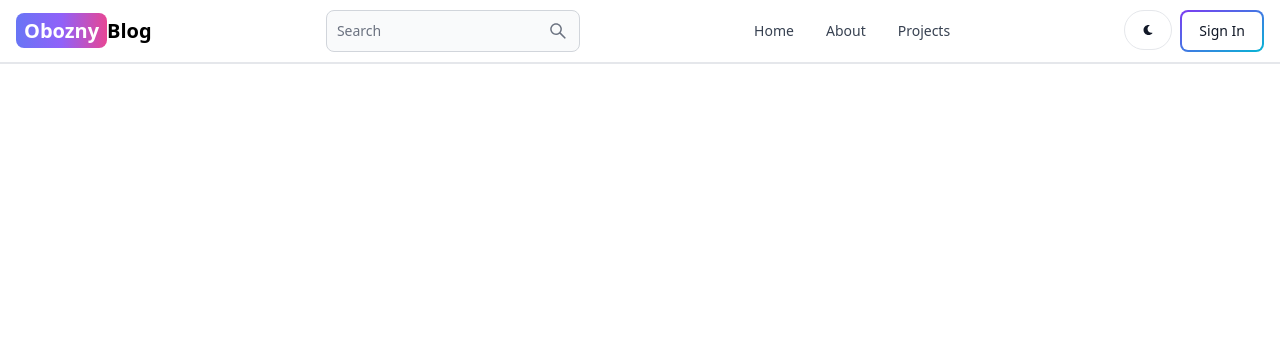
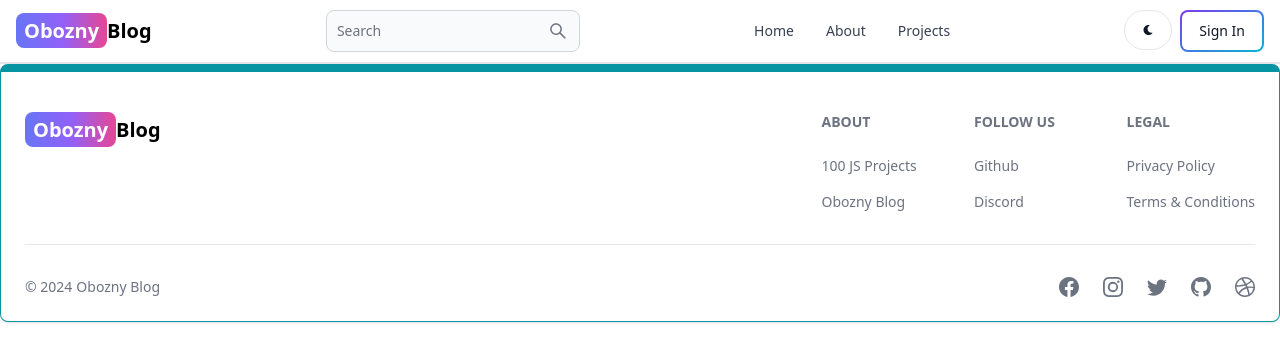
Before and after one commit to sasha1985obozny/mern-blog, a React (Vite) app in the folder client/: page /projects in a window 1280 px wide. Shown: the top 362 px of the page. Built offline with nearby package versions, Linux system fonts and the light colour scheme.

Commit message:
create footer component

```diff
--- a/client/src/App.jsx
+++ b/client/src/App.jsx
@@ -7,6 +7,7 @@
 import Dashboard from './pages/Dashboard'
 import Projects from './pages/Projects'
 import Header from './components/Header'
+import FooterComponent from './components/Footer'
 
 export default function App() {
   return (
@@ -20,6 +21,7 @@
         <Route path='/dashboard' element={<Dashboard />} />
         <Route path='/projects' element={<Projects />} />
       </Routes>
+      <FooterComponent />
     </BrowserRouter>
   )
 }
--- /dev/null
+++ b/client/src/components/Footer.jsx
@@ -0,0 +1,109 @@
+import React from "react";
+import { Footer } from "flowbite-react";
+import { Link } from "react-router-dom";
+import {
+  BsFacebook,
+  BsInstagram,
+  BsTwitter,
+  BsGithub,
+  BsDribbble,
+} from "react-icons/bs";
+
+export default function FooterComponent() {
+  return (
+    <Footer container className="border border-t-8 border-teal-500">
+      <div className="w-full max-w-7xl mx-auto">
+        <div className="grid w-full justify-between sm:flex md:grid-cols-1">
+          <div className="mt-5">
+            <Link
+              to="/"
+              className="self-center whitespace-nowrap text-lg sm:text-xl font-semibold dark:text-white"
+            >
+              <span className="px-2 py-1 bg-gradient-to-r from-indigo-500 via-purple-500 to-pink-500 rounded-lg text-white">
+                Obozny
+              </span>
+              Blog
+            </Link>
+          </div>
+          <div className="grid grid-cols-2 gap-8 mt-4 sm:grid-cols-3 sm:gap-6">
+            <div>
+              <Footer.Title title="About" />
+              <Footer.LinkGroup col>
+                <Footer.Link
+                  href="htts://www.100jsprojects.com"
+                  target="_blank"
+                  rel="noopener noreferer"
+                >
+                  100 JS Projects
+                </Footer.Link>
+                <Footer.Link
+                  href="/about"
+                  target="_blank"
+                  rel="noopener noreferer"
+                >
+                  Obozny Blog
+                </Footer.Link>
+              </Footer.LinkGroup>
+            </div>
+
+            <div>
+              <Footer.Title title="Follow us" />
+              <Footer.LinkGroup col>
+                <Footer.Link
+                  href="htts://www.100jsprojects.com"
+                  target="_blank"
+                  rel="noopener noreferer"
+                >
+                  Github
+                </Footer.Link>
+                <Footer.Link
+                  href="/about"
+                  target="_blank"
+                  rel="noopener noreferer"
+                >
+                  Discord
+                </Footer.Link>
+              </Footer.LinkGroup>
+            </div>
+
+            <div>
+              <Footer.Title title="Legal" />
+              <Footer.LinkGroup col>
+                <Footer.Link
+                  href="htts://www.100jsprojects.com"
+                  target="_blank"
+                  rel="noopener noreferer"
+                >
+                  Privacy Policy
+                </Footer.Link>
+                <Footer.Link
+                  href="/about"
+                  target="_blank"
+                  rel="noopener noreferer"
+                >
+                  Terms &amp; Conditions
+                </Footer.Link>
+              </Footer.LinkGroup>
+            </div>
+          </div>
+        </div>
+        <Footer.Divider />
+        <div className="w-full sm:flex sm:items-center sm: justify-between">
+          <Footer.Copyright
+            href="#"
+            by="Obozny Blog"
+            year={new Date().getFullYear()}
+          />
+
+          <div className="flex gap-6 sm:mt-0 mt-4 sm:justify-center">
+            <Footer.Icon href="#" icon={BsFacebook} />
+            <Footer.Icon href="#" icon={BsInstagram} />
+            <Footer.Icon href="#" icon={BsTwitter} />
+            <Footer.Icon href="#" icon={BsGithub} />
+            <Footer.Icon href="#" icon={BsDribbble} />
+          </div>
+        </div>
+      </div>
+    </Footer>
+  );
+}
```
